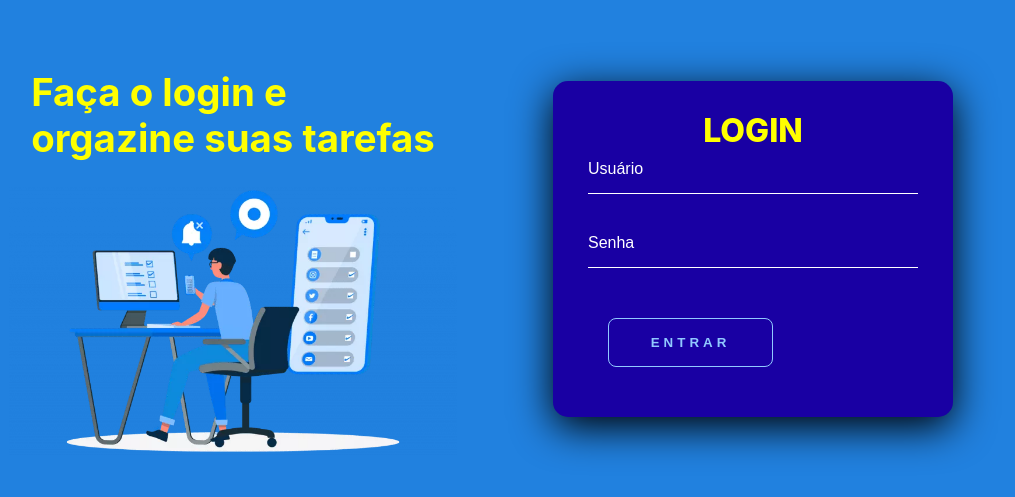
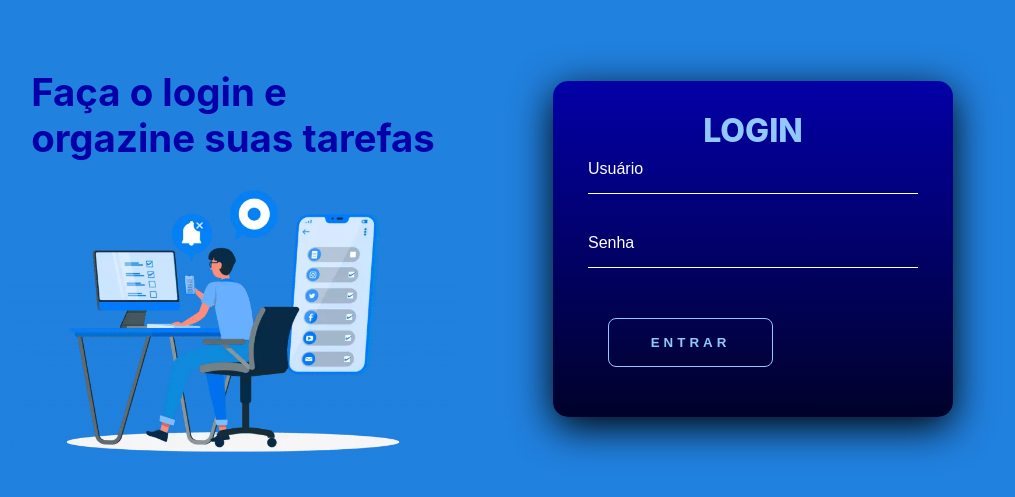
Before and after one commit to OtavioCanedo/To-do-list, a React (Create React App) app: page / in a window 1280 px wide. Shown: the part 151-648 px from the top of the page, without its empty margins (207-1222 px from the left). Built offline with nearby package versions, Linux system fonts and the light colour scheme.

Commit message:
style: alterando as cores

```diff
--- a/src/Components/Login/styles.css
+++ b/src/Components/Login/styles.css
@@ -17,7 +17,7 @@ body * {
 
 .left-login > h1 {
     font-size: 3vw;
-    color: yellow;
+    color: #0300a7;
 }
 
 .left-login-image {
@@ -38,13 +38,13 @@ body * {
     align-items: center;
     flex-direction: column;
     padding: 30px 35px;
-    background: #1900a3;
+    background-image: linear-gradient(to top, #000229, #0300a7);
     border-radius: 15px;
     box-shadow: 0px 10px 40px #000000;
 }
 
 .card-login > h1 {
-    color: yellow;
+    color: #91C9FF;
     font-weight: 800;
     margin: 0;
 }
```
